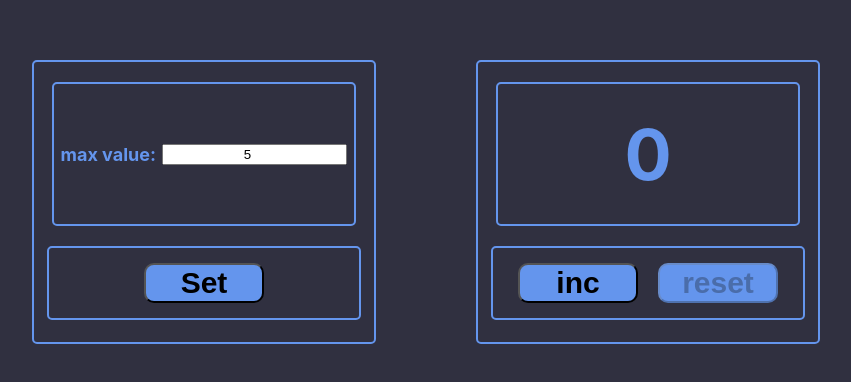
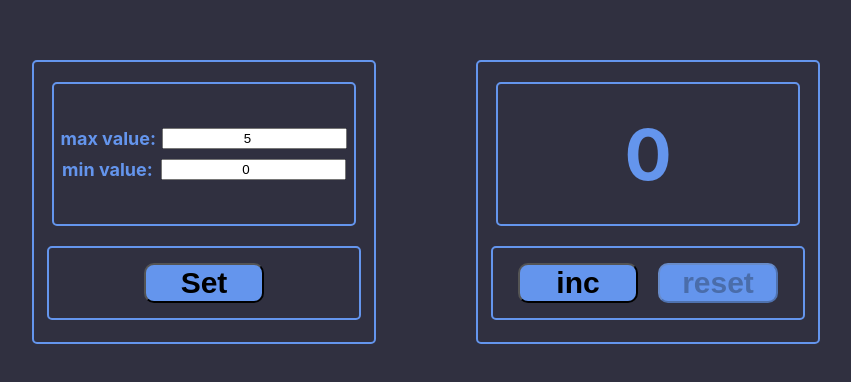
Before and after one commit to makishima44/counter, a React (Create React App) app: page / in a window 1280 px wide. Shown: the part 198-580 px from the top of the page, without its empty margins (214-1065 px from the left). Built offline with nearby package versions, Linux system fonts and the light colour scheme.

Commit message:
Добавлена возможность задавать минимальное значение в CounterMenu и проверка на корректность вводимого значения.

```diff
--- a/src/App.css
+++ b/src/App.css
@@ -25,6 +25,7 @@
   display: flex;
   flex-direction: column;
   justify-content: center;
+  gap: 10px;
   align-items: center;
   border: 2px cornflowerblue solid;
   /* background-color: powderblue; */
@@ -57,6 +58,10 @@
   color: red;
 }
 
+.errorText {
+  font-size: 40px;
+  color: red;
+}
 input {
   text-align: center;
   outline-color: cornflowerblue;
--- a/src/App.tsx
+++ b/src/App.tsx
@@ -4,17 +4,33 @@ import { Counter } from "./Counter";
 import { CounterMenu } from "./CounterMenu";
 
 function App() {
-  const [count, setCount] = useState(0);
   const [maxValue, setMaxValue] = useState(5);
+  const [minValue, setMinValue] = useState(0);
+  const [count, setCount] = useState(minValue);
 
   const updateMaxValue = (newMaxValue: number) => {
     setMaxValue(newMaxValue);
   };
 
+  const updateMinValue = (newMinValue: number) => {
+    setMinValue(newMinValue);
+    setCount(newMinValue);
+  };
+
   return (
     <div className="App">
-      <CounterMenu maxValue={maxValue} updateMaxValue={updateMaxValue} />
-      <Counter count={count} maxValue={maxValue} setCount={setCount} />
+      <CounterMenu
+        maxValue={maxValue}
+        minValue={minValue}
+        updateMaxValue={updateMaxValue}
+        updateMinValue={updateMinValue}
+      />
+      <Counter
+        count={count}
+        maxValue={maxValue}
+        minValue={minValue}
+        setCount={setCount}
+      />
     </div>
   );
 }
--- a/src/Counter.tsx
+++ b/src/Counter.tsx
@@ -1,13 +1,20 @@
+import { useState } from "react";
 import { Button } from "./components/Button";
 
 export type CounterPropsType = {
   count: number;
   maxValue: number;
+  minValue: number;
   setCount: (count: number) => void;
 };
 
-export const Counter = ({ count, maxValue, setCount }: CounterPropsType) => {
-  //----------------------------------------------------------------------------------------------
+export const Counter = ({
+  count,
+  maxValue,
+  minValue,
+  setCount,
+}: CounterPropsType) => {
+  //------------------------------------------------------------------------------------/
 
   //увеличивает счетчик
   const incrementCounterHandler = () => {
@@ -16,20 +23,25 @@ export const Counter = ({ count, maxValue, setCount }: CounterPropsType) => {
     }
   };
 
-  //Обнуляет счетчик
+  //Обнуляет счетчик(устанавливает минимальное заданное значение )
   const resetCounterHandler = () => {
-    setCount(0);
+    setCount(minValue);
   };
 
+  const incorrectValue = minValue < 0 || maxValue < 0 || maxValue < minValue; // проверка на корректность значения
   const isCountEqulalMaxValue = count === maxValue;
-  const incButtonDisabled = isCountEqulalMaxValue;
-  const resetButtonDisabled = count === 0;
+  const incButtonDisabled = isCountEqulalMaxValue || incorrectValue;
+  const resetButtonDisabled = count === minValue || incorrectValue;
 
   return (
     <div className="mainBlock">
       <div className="counterBlock">
         <span className={isCountEqulalMaxValue ? "counterMax" : ""}>
-          {count}
+          {incorrectValue ? (
+            <span className="errorText">Incorrect value!</span>
+          ) : (
+            count
+          )}
         </span>
       </div>
       <div className="buttonBlock">
--- a/src/CounterMenu.tsx
+++ b/src/CounterMenu.tsx
@@ -3,24 +3,34 @@ import { Button } from "./components/Button";
 
 export type CounterMenuPropsType = {
   updateMaxValue: (maxValue: number) => void;
-  maxValue: number; // передаем , что бы отображалось стартовое значение
+  updateMinValue: (minValue: number) => void;
+  maxValue: number;
+  minValue: number;
 };
 
 export const CounterMenu = ({
   updateMaxValue,
+  updateMinValue,
   maxValue,
+  minValue,
 }: CounterMenuPropsType) => {
   const [newMaxValue, setNewMaxValue] = useState<number>(maxValue);
+  const [newMinValue, setNewMinValue] = useState<number>(minValue);
   //------------------------------- ---------------------------------------------------------------
 
-  const onChangeHandler = (event: ChangeEvent<HTMLInputElement>) => {
+  const onChangeMaxHandler = (event: ChangeEvent<HTMLInputElement>) => {
     const newMaxValue = Number(event.target.value); //Преобразуем значение из value в числовой тип;
     setNewMaxValue(newMaxValue); // обновляем локальный стейт
   };
 
-  //
+  const onChangeMinHandler = (event: ChangeEvent<HTMLInputElement>) => {
+    const newMinValue = Number(event.target.value); //Преобразуем значение из value в числовой тип;
+    setNewMinValue(newMinValue); // обновляем локальный стейт
+  };
+
   const onButtonHandler = () => {
     updateMaxValue(newMaxValue);
+    updateMinValue(newMinValue);
   };
 
   return (
@@ -28,7 +38,19 @@ export const CounterMenu = ({
       <div className="counterBlock">
         <div className="inputBlock">
           <span>max value:</span>
-          <input type="number" value={newMaxValue} onChange={onChangeHandler} />
+          <input
+            type="number"
+            value={newMaxValue}
+            onChange={onChangeMaxHandler}
+          />
+        </div>
+        <div className="inputBlock">
+          <span>min value:</span>
+          <input
+            type="number"
+            value={newMinValue}
+            onChange={onChangeMinHandler}
+          />
         </div>
       </div>
 
```
